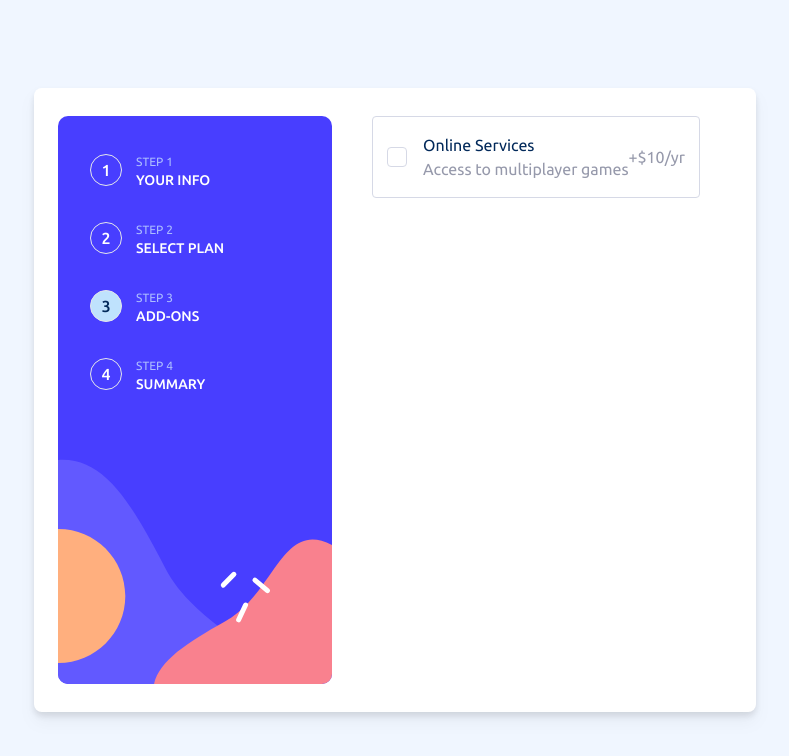
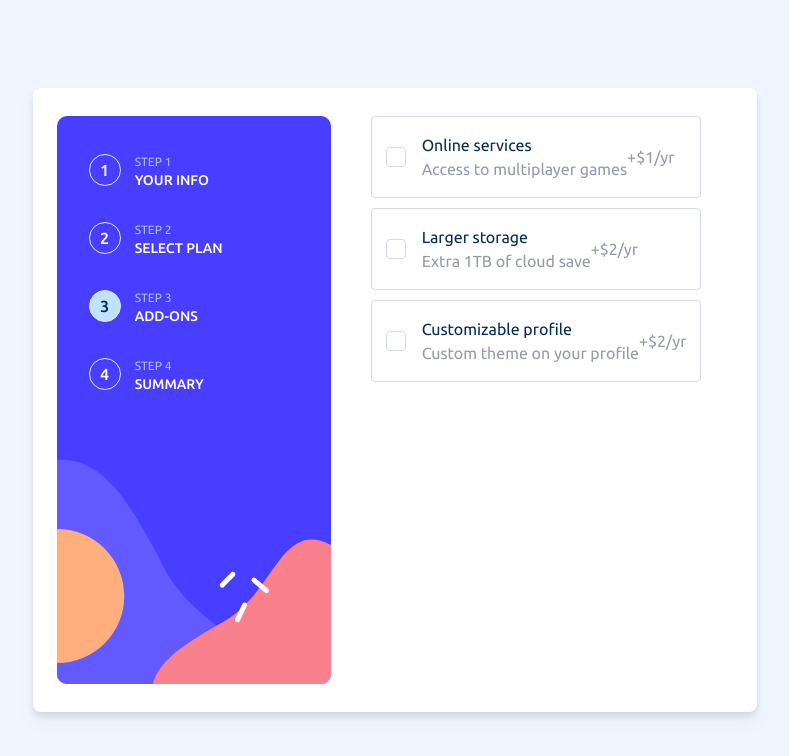
Before and after one commit to Jahan-Shah/multi-step-form, a Vue app: page /add-ons in a window 1280 px wide. Shown: the top 756 px of the page, without its empty margins (245-1034 px from the left). Built offline with nearby package versions, Linux system fonts and the light colour scheme.

Commit message:
setting up addons

```diff
--- a/src/components/AddOns.vue
+++ b/src/components/AddOns.vue
@@ -5,9 +5,19 @@ import BaseCheckBox from "./BaseCheckBox.vue";
 <template>
   <div class="max-sm:base__card input__flex">
     <BaseCheckBox
-      title="Online Services"
+      title="Online services"
       description="Access to multiplayer games"
-      price="10"
+      price="1"
+    />
+    <BaseCheckBox
+      title="Larger storage"
+      description="Extra 1TB of cloud save"
+      price="2"
+    />
+    <BaseCheckBox
+      title="Customizable profile"
+      description="Custom theme on your profile"
+      price="2"
     />
   </div>
 </template>
```
